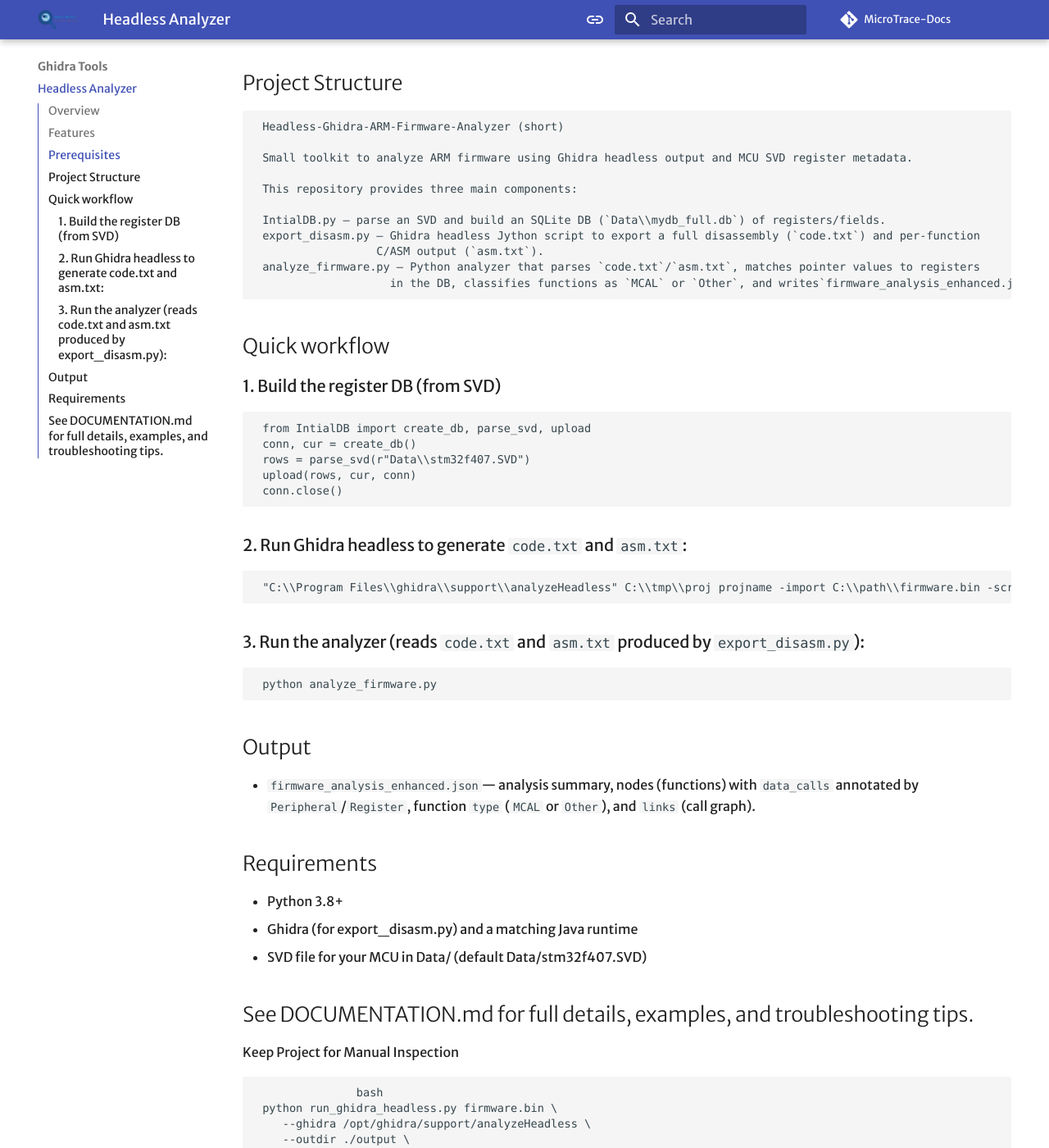
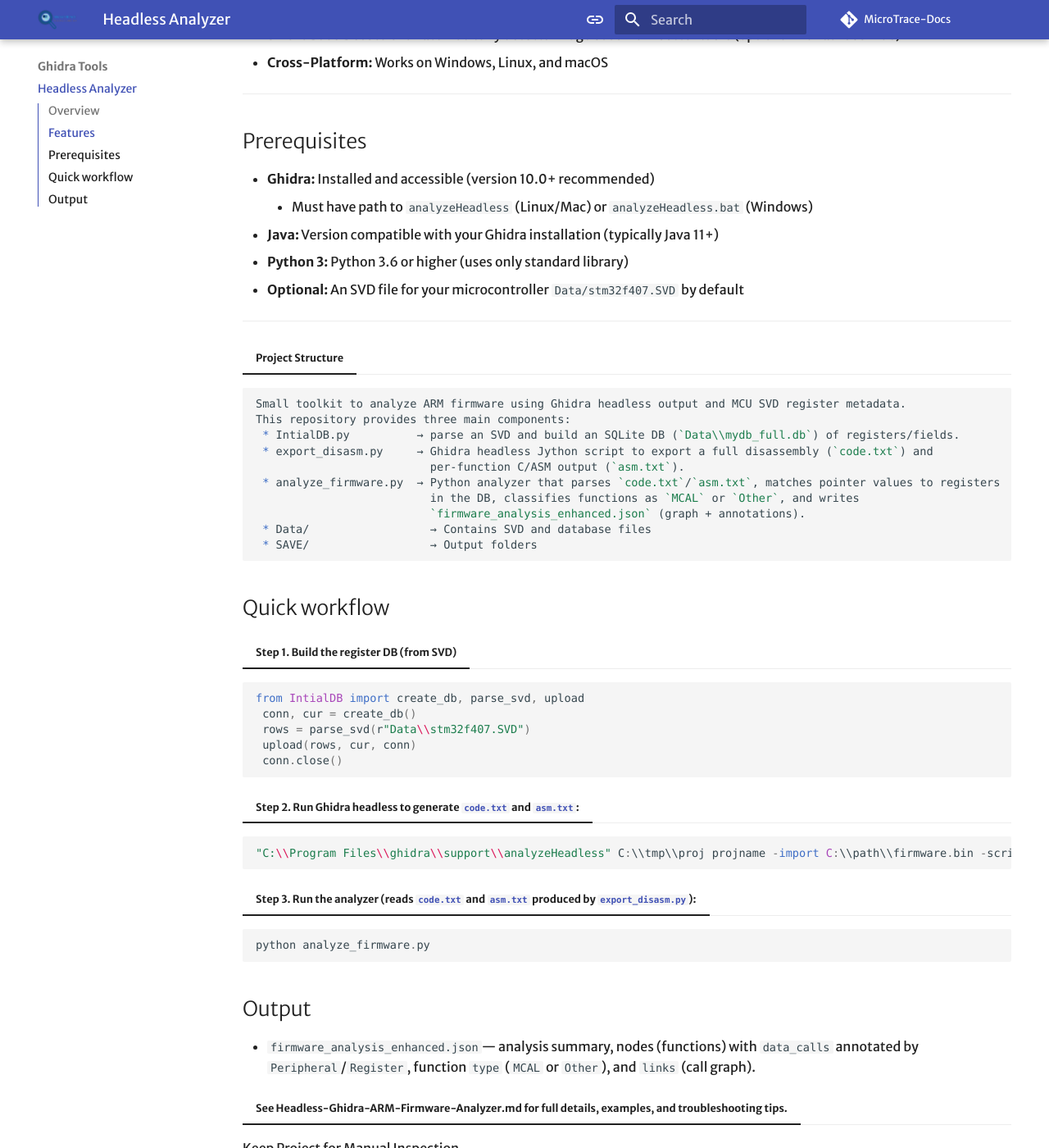
Before and after one commit to omarsawaf1/MicroTrace-Docs, an MkDocs documentation site: the page built from docs/Headless-Ghidra-ARM-Firmware-Analyzer.md, in a window 1280 px wide and 1400 px high, scrolled down 1076 px. Shown: the whole window at 82% size. Built offline with MkDocs 1.6.1 and Material for MkDocs 9.7.7, drawn with Linux system fonts in a browser that asks for light colours; some web fonts are replaced; comment, search, counter and statistics services are not loaded; some of the changed text lies outside the part shown.

Commit message:
update amr documentation >>Headless-Ghidra-ARM-Firmware-Analyzer

````diff
--- a/docs/Headless-Ghidra-ARM-Firmware-Analyzer.md
+++ b/docs/Headless-Ghidra-ARM-Firmware-Analyzer.md
@@ -6,14 +6,32 @@
 
 ## Overview
 
-This project automates the analysis of ARM embedded firmware using Ghidra's headless mode. It eliminates the need for manual GUI interaction by programmatically importing firmware, setting the correct processor architecture, analyzing the binary, and exporting comprehensive function listings in both assembly and decompiled pseudo-C formats.
+The Headless Ghidra ARM Firmware Analyzer automates ARM Cortex-M firmware analysis using Ghidra’s headless mode.
+
+This eliminates GUI interaction and produces:
+
+ - A full disassembly dump `code.txt`
+
+ - Decompiled C-like pseudo code `asm.txt`
+
+ - A structured firmware analysis JSON `firmware_analysis_enhanced.json`
+
+ - Optional SQLite database using SVD metadata to identify hardware registers
+
+It is cross-platform and works on:
+
+ - Windows
+
+ - Linux
+
+ - macOS
 
 ---
 
 ## Features
 
-- **Fully Automated:** No GUI required—runs entirely in headless mode
-- **ARM Firmware Support:** Optimized for ARM Cortex-M microcontrollers (configurable processor strings)
+- **Fully Automated:** ` No GUI required ` Everything runs via Ghidra headless scripts and Python.
+- **ARM Firmware Support:** Optimized for ARM Cortex-M microcontrollers `configurable processor strings
 - **Dual Export Format:**
      - Assembly listings for every discovered function
      - Decompiled pseudo-C code for every function
@@ -29,57 +47,71 @@
      - Must have path to `analyzeHeadless` (Linux/Mac) or `analyzeHeadless.bat` (Windows)
 - **Java:** Version compatible with your Ghidra installation (typically Java 11+)
 - **Python 3:** Python 3.6 or higher (uses only standard library)
-
+- **Optional:** An SVD file for your microcontroller `Data/stm32f407.SVD` by default
 ---
 
-## Project Structure
-```
- Headless-Ghidra-ARM-Firmware-Analyzer (short)
+=== "Project Structure"
 
- Small toolkit to analyze ARM firmware using Ghidra headless output and MCU SVD register metadata.
+``` markdown
+Small toolkit to analyze ARM firmware using Ghidra headless output and MCU SVD register metadata.
+This repository provides three main components:
+ * IntialDB.py          → parse an SVD and build an SQLite DB (`Data\\mydb_full.db`) of registers/fields.
+ * export_disasm.py     → Ghidra headless Jython script to export a full disassembly (`code.txt`) and
+                          per-function C/ASM output (`asm.txt`).
+ * analyze_firmware.py  → Python analyzer that parses `code.txt`/`asm.txt`, matches pointer values to registers
+                          in the DB, classifies functions as `MCAL` or `Other`, and writes
+                          `firmware_analysis_enhanced.json` (graph + annotations).
+ * Data/                  → Contains SVD and database files
+ * SAVE/                  → Output folders
 
- This repository provides three main components:
-
- IntialDB.py — parse an SVD and build an SQLite DB (`Data\\mydb_full.db`) of registers/fields.
- export_disasm.py — Ghidra headless Jython script to export a full disassembly (`code.txt`) and per-function
-                  C/ASM output (`asm.txt`).
- analyze_firmware.py — Python analyzer that parses `code.txt`/`asm.txt`, matches pointer values to registers
-                    in the DB, classifies functions as `MCAL` or `Other`, and writes`firmware_analysis_enhanced.json` (graph + annotations).
 ```
 ## Quick workflow
 
-### 1. Build the register DB (from SVD)
-```
- from IntialDB import create_db, parse_svd, upload
+=== "Step 1. Build the register DB (from SVD)"
+
+``` python
+
+from IntialDB import create_db, parse_svd, upload
  conn, cur = create_db()
  rows = parse_svd(r"Data\\stm32f407.SVD")
  upload(rows, cur, conn)
  conn.close()
 ```
-### 2. Run Ghidra headless to generate `code.txt` and `asm.txt`:
+=== "Step 2. Run Ghidra headless to generate `code.txt` and `asm.txt`:"
 
+``` python
+
+"C:\\Program Files\\ghidra\\support\\analyzeHeadless" C:\\tmp\\proj projname -import C:\\path\\firmware.bin -scriptPath C:\\path\\to\\scripts -postScript export_disasm.py 0x08000000 0x0 "C:\\out\\code.txt" "C:\\out\\asm.txt" "C:\\path\\firmware.bin" -deleteProject
 ```
- "C:\\Program Files\\ghidra\\support\\analyzeHeadless" C:\\tmp\\proj projname -import C:\\path\\firmware.bin -scriptPath C:\\path\\to\\scripts -postScript export_disasm.py 0x08000000 0x0 "C:\\out\\code.txt" "C:\\out\\asm.txt" "C:\\path\\firmware.bin" -deleteProject
-```
-### 3. Run the analyzer (reads `code.txt` and `asm.txt` produced by `export_disasm.py`):
+=== "Step 3. Run the analyzer (reads `code.txt` and `asm.txt` produced by `export_disasm.py`):"
 
-```
- python analyze_firmware.py
+``` python
+
+python analyze_firmware.py
 ```
 ## Output
 * `firmware_analysis_enhanced.json `— analysis summary, nodes (functions) with      `data_calls` annotated by `Peripheral`/`Register`, function `type` (`MCAL` or `Other`), and `links` (call graph).
 
-## Requirements
-* Python 3.8+
-* Ghidra (for export_disasm.py) and a matching Java runtime
-* SVD file for your MCU in Data/ (default Data/stm32f407.SVD)
+=== "See Headless-Ghidra-ARM-Firmware-Analyzer.md for full details, examples, and troubleshooting tips."
+ Keep Project for Manual Inspection
 
-## See DOCUMENTATION.md for full details, examples, and troubleshooting tips.
- Keep Project for Manual Inspection
-```
-               bash
- python run_ghidra_headless.py firmware.bin \
-    --ghidra /opt/ghidra/support/analyzeHeadless \
-    --outdir ./output \
+``` bash
+ python run_ghidra_headless.py firmware.bin/
+    --ghidra /opt/ghidra/support/analyzeHeadless/
+    --outdir ./output/
     --keep-project
 ```
+=== "Troubleshooting"
+Common issues:
+
+- No data_calls detected
+
+    * Ensure `asm.txt` contains pointer metadata (VALUE, REFS).
+
+- Missing memory blocks
+
+    * Specify -loader BinaryLoader -loader-baseAddr.
+
+- DB not matching addresses
+
+    * Check that pointer values are normalized `0x40023800` format.
--- a/mkdocs.yml
+++ b/mkdocs.yml
@@ -76,7 +76,6 @@
   - MCP Server: mcp.md
   - Ghidra Tools:
       - Headless Analyzer: Headless-Ghidra-ARM-Firmware-Analyzer.md
-
   # - Ghidra Scripts: ghidra.md
   # - Frontend Visualization: frontend.md
   # - Features:
````
